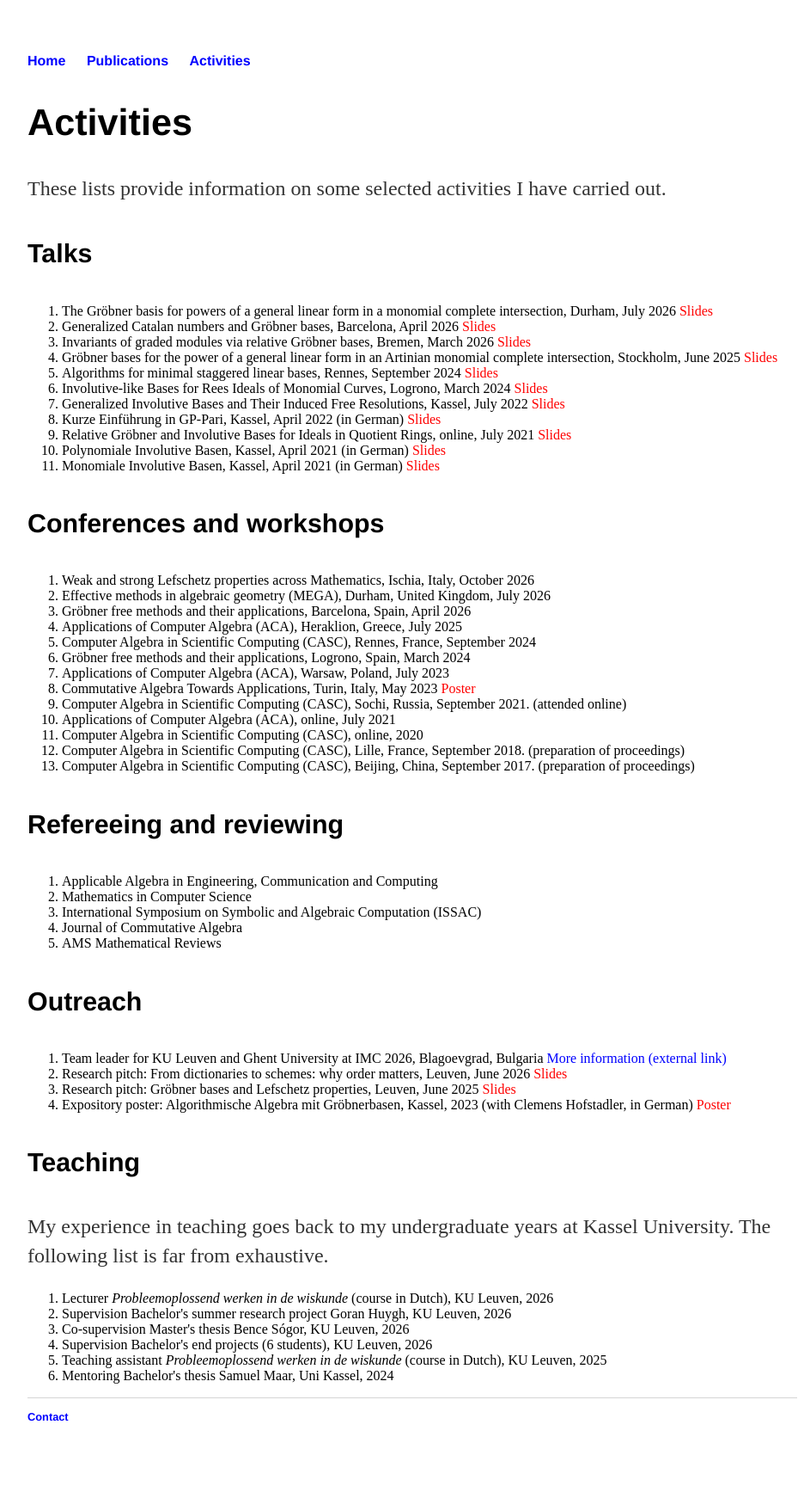
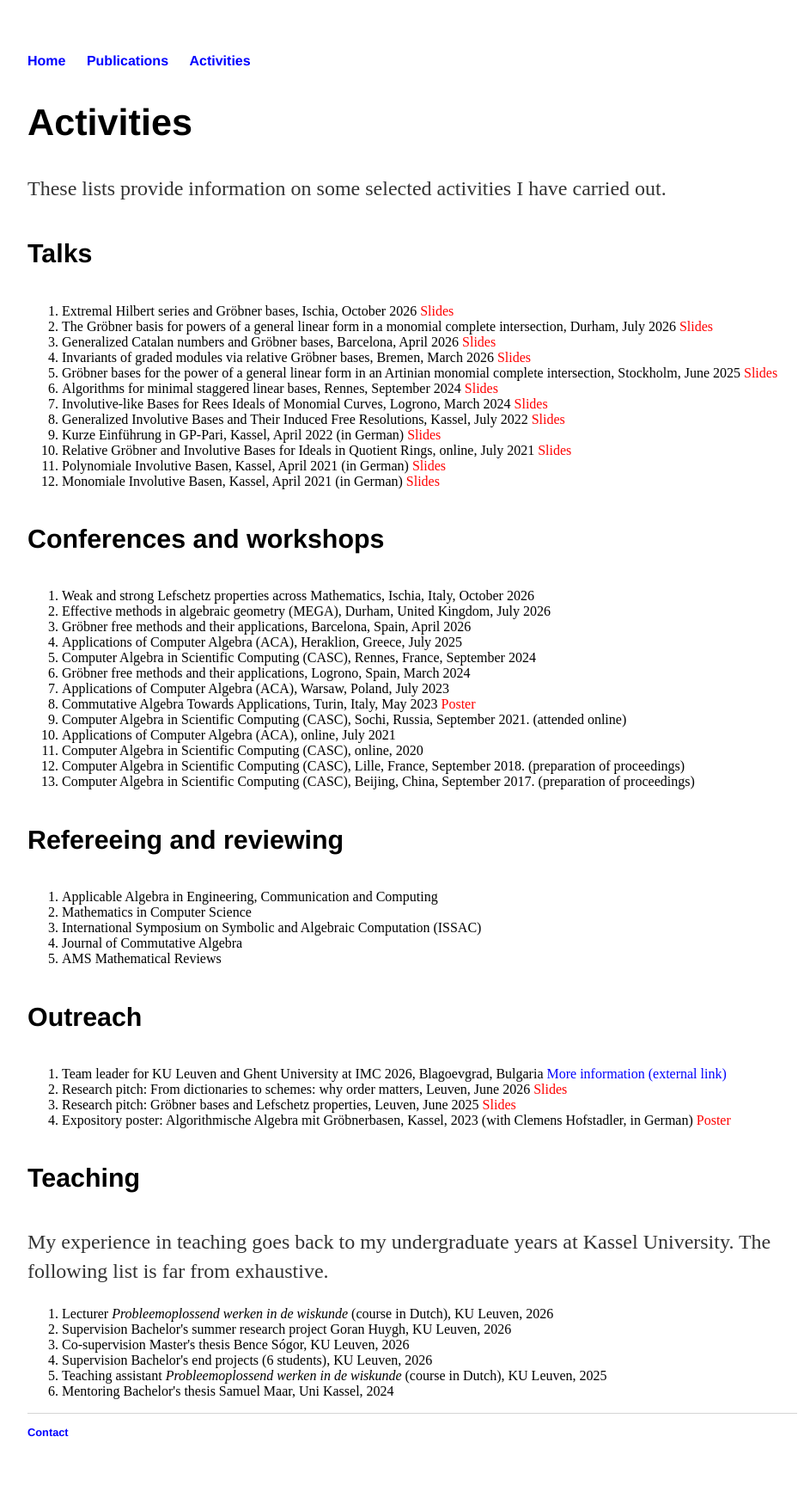
Before and after one commit to johannes-matthias-orth/johannes-matthias-orth.github.io, a Jekyll site: the page built from activities/index.html, in a window 1280 px wide. Shown: the whole page at 86% size, without its empty margins (160-1096 px from the left). Built offline with Jekyll 4.4.1, drawn with Linux system fonts in a browser that asks for light colours.

Commit message:
Update index.html

```diff
--- a/activities/index.html
+++ b/activities/index.html
@@ -8,6 +8,7 @@ title: Activities of Matthias Orth
 	<p>These lists provide information on some selected activities I have carried out.</p>
 	<h4>Talks</h4>
 		<ol>
+			<li>Extremal Hilbert series and Gröbner bases, Ischia, October 2026 <a href="../files/Matthias Orth - 2026 - 10 - Ischia - Slides.pdf", style="color:red">Slides</a></li>
 			<li>The Gröbner basis for powers of a general linear form in a monomial complete intersection, Durham, July 2026 <a href="../files/Matthias Orth - 2026 - 07 - Durham - Slides.pdf", style="color:red">Slides</a></li>
 			<li>Generalized Catalan numbers and Gröbner bases, Barcelona, April 2026 <a href="../files/Matthias Orth - 2026 - 04 - Barcelona - Slides.pdf", style="color:red">Slides</a></li>
 			<li>Invariants of graded modules via relative Gröbner bases, Bremen, March 2026 <a href="../files/Matthias Orth - 2026 - 03 - Bremen - Slides.pdf", style="color:red">Slides</a></li>
```
